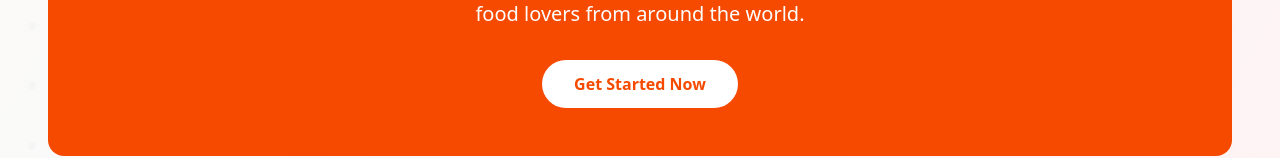
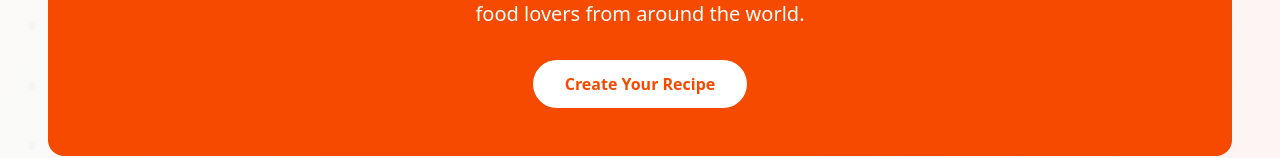
Before and after one commit to CodedBy-Aman/recipe-app, a React (Vite) app: page /about in a window 1280 px wide. Shown: the part 1928-2086 px from the top of the page. Built offline with nearby package versions, Linux system fonts and the light colour scheme.

Commit message:
edited the call to action button navigation

```diff
--- a/src/pages/About.jsx
+++ b/src/pages/About.jsx
@@ -1,6 +1,10 @@
 import React from 'react';
+import { useNavigate } from 'react-router-dom';
 
 const About = () => {
+  const navigate = useNavigate();
+
+
   return (
     <div className="py-12 px-4 max-w-7xl mx-auto">
       {/* Hero Section */}
@@ -151,8 +155,11 @@ const About = () => {
         <p className="text-xl mb-8 max-w-2xl mx-auto">
           Start sharing your recipes, discovering new dishes, and connecting with food lovers from around the world.
         </p>
-        <button className="bg-white text-orange-600 px-8 py-3 rounded-full font-semibold transition-all duration-300 hover:bg-orange-50 hover:scale-105 active:scale-95">
-          Get Started Now
+        <button
+          onClick={() => navigate('/create-recipes')}
+          className="bg-white text-orange-600 px-8 py-3 rounded-full font-semibold transition-all duration-300 hover:bg-orange-50 hover:scale-105 active:scale-95"
+        >
+          Create Your Recipe
         </button>
       </div>
     </div>
--- a/src/pages/CreateRecipe.jsx
+++ b/src/pages/CreateRecipe.jsx
@@ -1,5 +1,5 @@
 import nanoId from "nano-id";
-import { useContext, useState } from "react";
+import { useContext, useState, useEffect } from "react";
 import { useForm } from "react-hook-form";
 import { RecipeContext } from "../context/RecipeContext";
 import { useNavigate } from "react-router-dom";
@@ -12,6 +12,10 @@ const CreateRecipe = () => {
 
   const navigate = useNavigate();
   const { register, handleSubmit, reset, formState: { errors } } = useForm();
+
+  useEffect(() => {
+    window.scrollTo(0, 0);
+  }, []);
 
   const ingredientSubmitHandler = () => {
     if (newIngredient.trim() !== "") {
```
